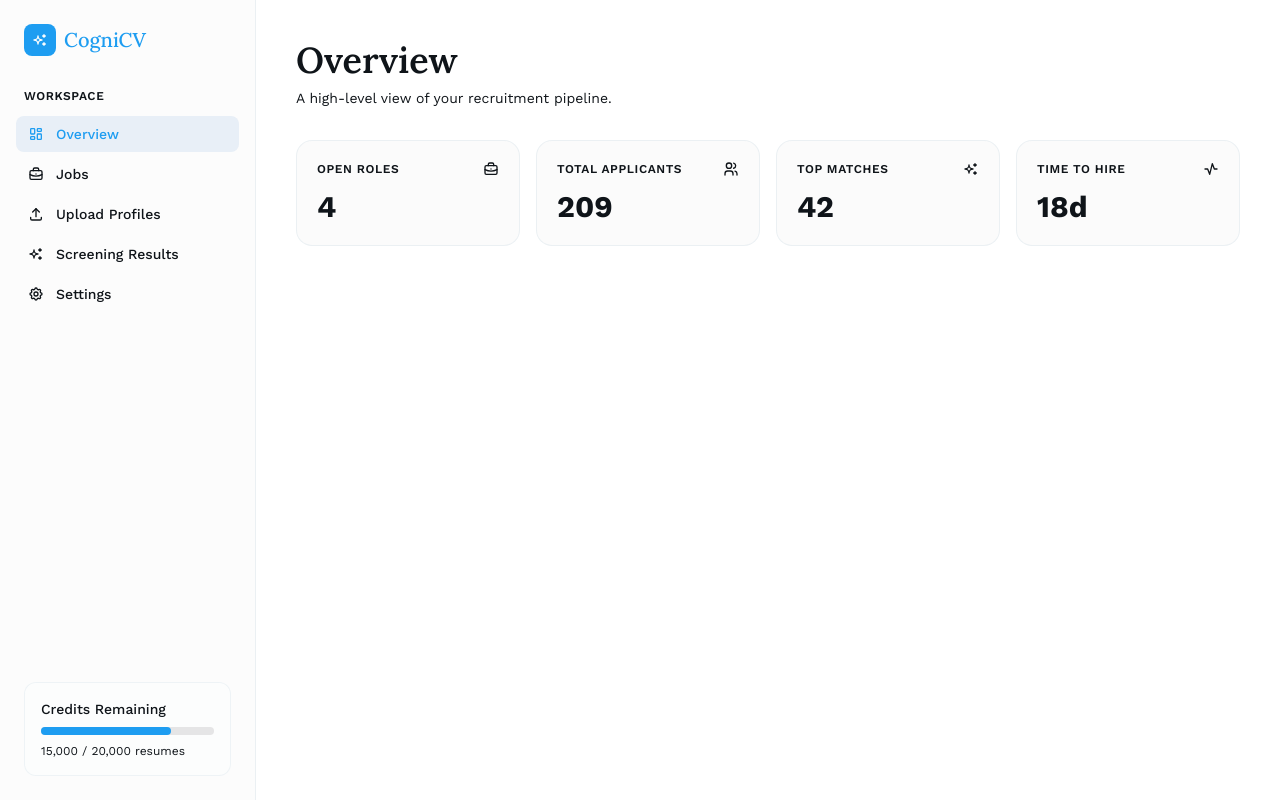
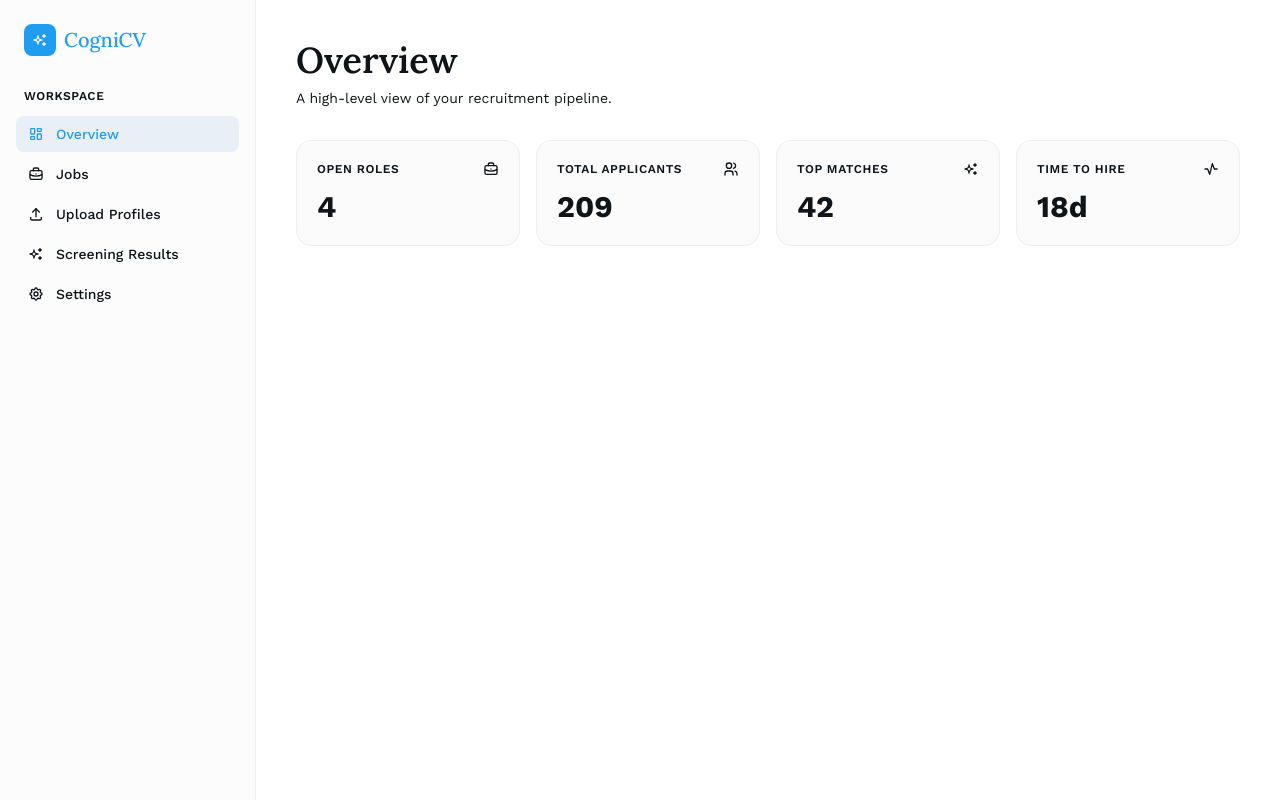
Before and after one commit to Icey-Python/cogniCV, a Next.js app in the folder client/: page /dashboard in a window 1280 px wide. Built offline with nearby package versions, Linux system fonts and the light colour scheme.

Commit message:
refactor: remove credits usage display component from dashboard sidebar

```diff
--- a/client/src/app/dashboard/page.tsx
+++ b/client/src/app/dashboard/page.tsx
@@ -365,16 +365,6 @@ export default function DashboardPage() {
 							</button>
 						))}
 					</nav>
-
-					<div className="mt-auto px-2">
-						<div className="rounded-xl border border-border/50 bg-background/50 p-4">
-							<p className="text-sm font-medium">Credits Remaining</p>
-							<div className="mt-2 h-2 w-full rounded-full bg-muted">
-								<div className="h-full w-3/4 rounded-full bg-primary" />
-							</div>
-							<p className="mt-2 text-xs text-muted-foreground">15,000 / 20,000 resumes</p>
-						</div>
-					</div>
 				</div>
 			</aside>
 
```
